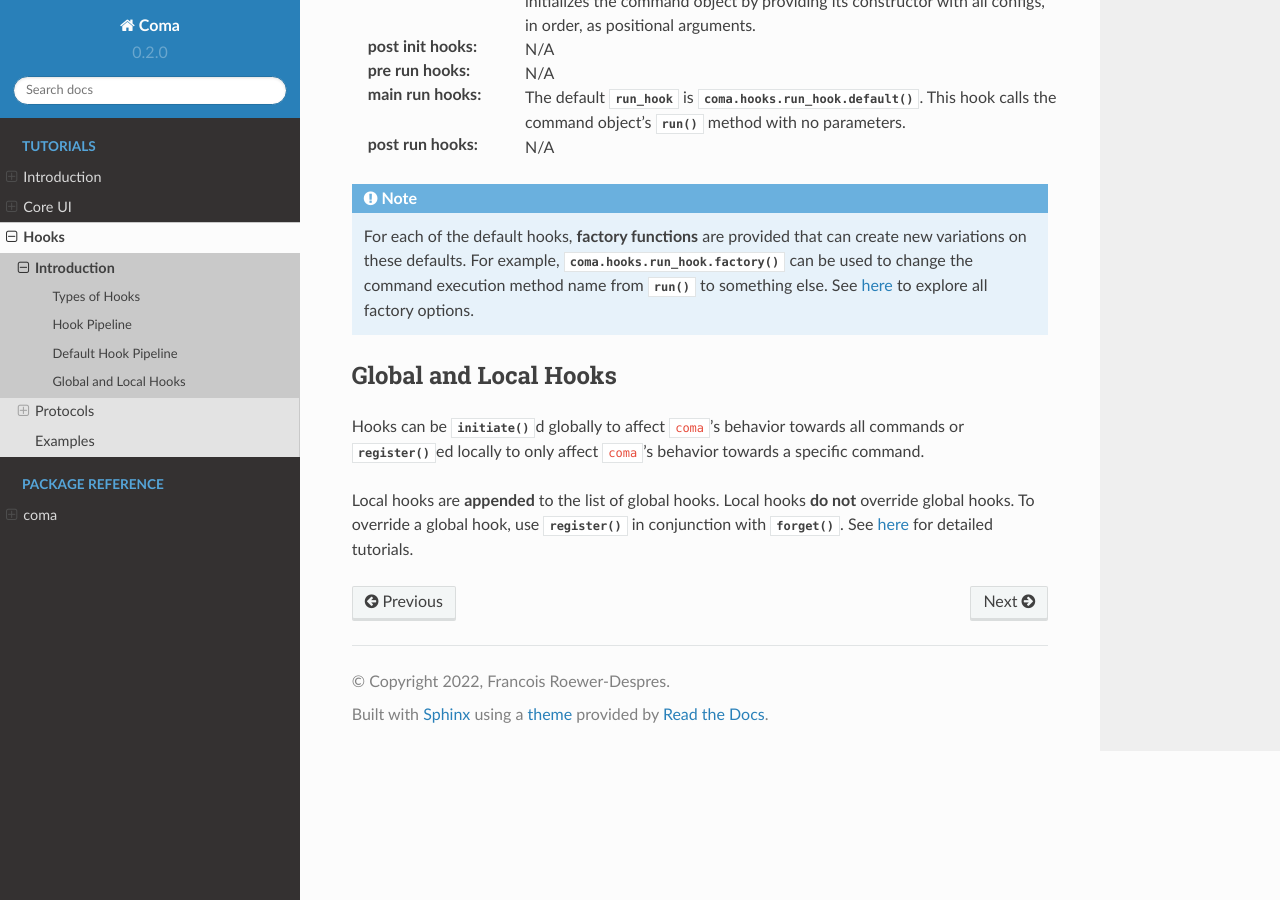
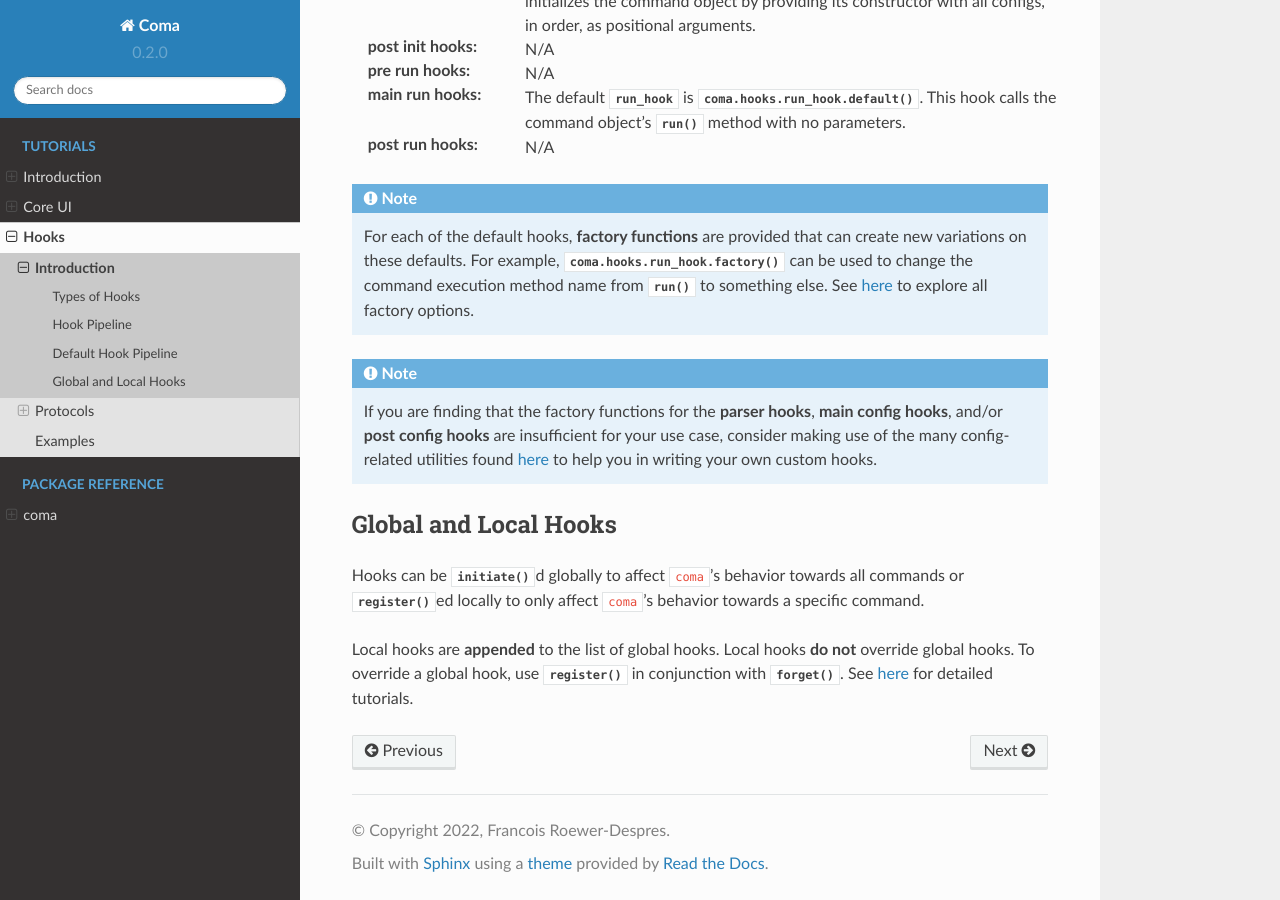
Before and after one commit to francois-rd/coma, a Sphinx documentation site: the page built from docs/source/tutorials/hooks/intro.rst, in a window 1280 px wide and 900 px high, scrolled down 2348 px. Built offline with Sphinx 7.4.7 and the Read the Docs theme 2.0.0, drawn with Linux system fonts in a browser that asks for light colours.

Commit message:
Added note about coma.config module.

```diff
--- a/docs/source/tutorials/hooks/intro.rst
+++ b/docs/source/tutorials/hooks/intro.rst
@@ -136,6 +136,14 @@ be tweaked, replaced, or extended through clever use of hooks. The default hooks
     something else. See :doc:`here <../../references/hooks/index>` to explore all
     factory options.
 
+.. note::
+
+    If you are finding that the factory functions for the **parser hooks**,
+    **main config hooks**, and/or **post config hooks** are insufficient for
+    your use case, consider making use of the many config-related utilities
+    found :doc:`here <../../references/config/index>` to help you in writing
+    your own custom hooks.
+
 Global and Local Hooks
 ----------------------
 
```
